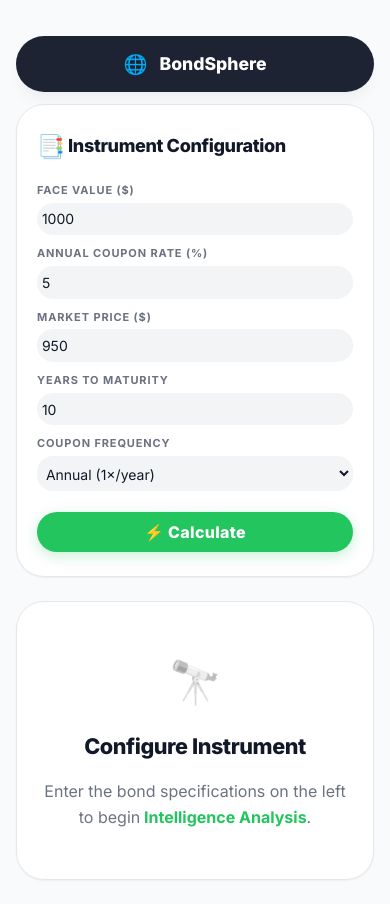
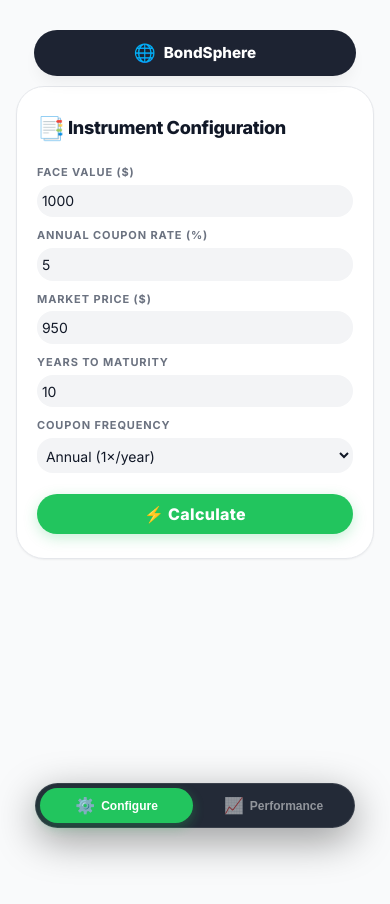
Before and after one commit to Jaseem8/bond, a React (Vite) app in the folder frontend/: page / in a window 390 px wide. After the commit the page ends 844 px from the top, so only its background shows below. Built offline with nearby package versions, Linux system fonts and the light colour scheme; no server answers.

Commit message:
feat: Implement mobile tab navigation and a dedicated loading component with responsive styling.

```diff
--- a/frontend/src/App.css
+++ b/frontend/src/App.css
@@ -73,7 +73,10 @@
   height: 100%;
   min-height: 0;
   overflow: hidden;
+  transition: opacity 0.3s ease;
 }
+
+.mobile-nav { display: none; }
 
 /* ── Empty State: Bento-style ── */
 .empty-state {
@@ -110,36 +113,41 @@
   .app {
     height: auto;
     overflow-x: hidden;
-    padding: 24px 16px;
+    padding: 20px 16px;
     width: 100%;
     display: flex;
-    align-items: center; /* Center everything horizontally */
+    flex-direction: column;
+    align-items: center;
   }
   .app-header {
     position: sticky;
-    top: 12px;
+    top: 10px;
     z-index: 100;
-    height: 56px;
-    width: 100%;
-    max-width: 700px; /* Increased from 450px for better fit on tablets */
-    padding: 0 24px;
-    margin-bottom: 24px;
-    border-radius: 28px;
+    height: 46px;
+    width: 90%;
+    max-width: 700px;
+    padding: 0 16px;
+    margin-bottom: 20px;
+    border-radius: 23px;
+    display: flex;
+    align-items: center;
     justify-content: center;
+    margin-left: auto;
+    margin-right: auto;
   }
-  .header-left { gap: 12px; }
-  .logo-icon { font-size: 1.2rem; }
-  .logo-text { font-size: 1.1rem; }
-  .header-badge { display: none; }
+  .header-left { gap: 8px; }
+  .logo-icon { font-size: 1.1rem; }
+  .logo-text { font-size: 0.95rem; }
+  .header-badge, .header-title { display: none; }
 
   .app-main {
     display: flex;
     flex-direction: column;
     width: 100%;
-    max-width: 800px; /* Increased from 500px to fill space better on tablets */
+    max-width: 1000px;
     height: auto;
     overflow: visible;
-    gap: 24px;
+    gap: 20px;
     padding: 0;
   }
   .form-col, .results-col {
@@ -147,13 +155,79 @@
     height: auto;
     overflow: visible;
   }
-  .header-title { display: none; }
 
   .empty-state {
-    padding: 48px 24px;
-    min-height: 250px;
+    padding: 40px 20px;
+    min-height: 200px;
   }
   .empty-state p {
     max-width: 100%;
   }
+
+  /* ── Tab Switching Logic ── */
+  .app-main.active-tab-form .results-col { display: none; }
+  .app-main.active-tab-results .form-col { display: none; }
+
+  .app-main.active-tab-results .results-col {
+    display: flex;
+    flex-direction: column;
+    height: auto;
+  }
+
+  /* ── Floating Bottom Nav ── */
+  .mobile-nav {
+    display: flex;
+    position: fixed;
+    bottom: 16px;
+    left: 50%;
+    transform: translateX(-50%);
+    background: rgba(17, 24, 39, 0.92);
+    backdrop-filter: blur(16px);
+    border: 1px solid rgba(255, 255, 255, 0.1);
+    border-radius: 30px;
+    padding: 4px;
+    gap: 4px;
+    z-index: 1000;
+    box-shadow: 0 12px 40px rgba(0, 0, 0, 0.4);
+    width: 85%;
+    max-width: 320px;
+  }
+
+  .nav-item {
+    flex: 1;
+    display: flex;
+    align-items: center;
+    justify-content: center;
+    gap: 6px;
+    padding: 8px 12px;
+    border: none;
+    border-radius: 26px;
+    background: transparent;
+    color: rgba(255, 255, 255, 0.5);
+    font-size: 12px;
+    font-weight: 700;
+    cursor: pointer;
+    transition: all 0.3s cubic-bezier(0.4, 0, 0.2, 1);
+  }
+
+  @media (max-width: 380px) {
+    .nav-text { display: none; }
+    .nav-item { padding: 8px; }
+    .nav-icon { font-size: 1.1rem; }
+    .mobile-nav { max-width: 120px; }
+    .logo-text { font-size: 0.85rem; }
+    .logo-icon { font-size: 0.9rem; }
+  }
+
+  .nav-item.active {
+    background: var(--clr-primary);
+    color: white;
+    box-shadow: 0 4px 12px rgba(34, 197, 94, 0.3);
+  }
+
+  .nav-icon { font-size: 1rem; }
+
+  body {
+    padding-bottom: 80px;
+  }
 }
--- a/frontend/src/App.tsx
+++ b/frontend/src/App.tsx
@@ -1,13 +1,24 @@
-import { useEffect } from 'react';
+import { useEffect, useState } from 'react';
 import { BondForm } from './components/BondForm/BondForm';
 import { BondResults } from './components/BondResults/BondResults';
+import { BondLoading } from './components/BondLoading/BondLoading';
 import { useBondForm } from './hooks/useBondForm';
 import { pingServer } from './api/api';
 import './App.css';
 
 export default function App() {
-  const { form, results, loading, takingLonger, error, handleChange, handleSubmit } =
+  const { form, results, loading, takingLonger, error, handleChange, handleSubmit: originalHandleSubmit } =
     useBondForm();
+
+  const [activeTab, setActiveTab] = useState<'form' | 'results'>('form');
+
+  // Auto-switch to results tab on mobile when submitting
+  const handleSubmit = async (e: React.FormEvent) => {
+    await originalHandleSubmit(e);
+    if (window.innerWidth <= 860) {
+      setActiveTab('results');
+    }
+  };
 
   // "Wake up" the backend immediately on mount (Render Free Tier)
   useEffect(() => {
@@ -27,7 +38,7 @@ export default function App() {
       </header>
 
       {/* ── Two-column main — fills exactly the remaining vh ── */}
-      <main className="app-main">
+      <main className={`app-main active-tab-${activeTab}`}>
         <aside className="form-col">
           <BondForm
             form={form}
@@ -40,7 +51,9 @@ export default function App() {
         </aside>
 
         <section className="results-col">
-          {results ? (
+          {loading ? (
+            <BondLoading isTakingLonger={takingLonger} />
+          ) : results ? (
             <BondResults results={results} />
           ) : (
             <div className="empty-state">
@@ -54,6 +67,24 @@ export default function App() {
           )}
         </section>
       </main>
+
+      {/* ── Mobile Navigation Bar ── */}
+      <nav className="mobile-nav">
+        <button
+          className={`nav-item ${activeTab === 'form' ? 'active' : ''}`}
+          onClick={() => setActiveTab('form')}
+        >
+          <span className="nav-icon">⚙️</span>
+          <span className="nav-text">Configure</span>
+        </button>
+        <button
+          className={`nav-item ${activeTab === 'results' ? 'active' : ''}`}
+          onClick={() => setActiveTab('results')}
+        >
+          <span className="nav-icon">📈</span>
+          <span className="nav-text">Performance</span>
+        </button>
+      </nav>
     </div>
   );
 }
--- /dev/null
+++ b/frontend/src/components/BondLoading/BondLoading.css
@@ -0,0 +1,121 @@
+.bond-loading {
+  display: flex;
+  flex-direction: column;
+  align-items: center;
+  justify-content: center;
+  height: 100%;
+  padding: 40px;
+  text-align: center;
+  animation: fadeIn 0.5s ease;
+}
+
+.loading-visual {
+  position: relative;
+  width: 120px;
+  height: 120px;
+  margin-bottom: 3.5vh;
+  display: flex;
+  align-items: center;
+  justify-content: center;
+}
+
+.radar-circle {
+  position: absolute;
+  width: 100%;
+  height: 100%;
+  border: 1px solid var(--clr-primary);
+  border-radius: 50%;
+  opacity: 0;
+  animation: radarPulse 3s cubic-bezier(0.21, 0.53, 0.56, 0.8) infinite;
+}
+
+.delay-1 { animation-delay: 1s; }
+.delay-2 { animation-delay: 2s; }
+
+.center-node {
+  width: 50px;
+  height: 50px;
+  background: var(--clr-surface);
+  border: 2px solid var(--clr-primary);
+  border-radius: 12px;
+  display: flex;
+  align-items: center;
+  justify-content: center;
+  z-index: 2;
+  box-shadow: var(--shadow-glow);
+}
+
+.node-icon {
+  font-size: 1.5rem;
+}
+
+.scanning-line {
+  position: absolute;
+  width: 50%;
+  height: 2px;
+  background: linear-gradient(to right, transparent, var(--clr-primary));
+  top: 50%;
+  left: 50%;
+  transform-origin: left center;
+  animation: rotate 2s linear infinite;
+  z-index: 1;
+}
+
+.loading-content {
+  max-width: 320px;
+}
+
+.loading-title {
+  font-size: var(--text-lg);
+  font-weight: 800;
+  color: var(--clr-text);
+  margin-bottom: 1vh;
+  letter-spacing: -0.01em;
+}
+
+.loading-msg {
+  font-size: var(--text-sm);
+  color: var(--clr-muted);
+  font-weight: 500;
+  min-height: 3em;
+  line-height: 1.5;
+}
+
+.loading-progress-bar {
+  width: 180px;
+  height: 4px;
+  background: var(--clr-border);
+  border-radius: 10px;
+  margin-top: 3vh;
+  overflow: hidden;
+  opacity: 0.6;
+}
+
+.progress-fill {
+  height: 100%;
+  width: 30%;
+  background: var(--clr-primary);
+  border-radius: 10px;
+  animation: progressMove 1.5s ease-in-out infinite;
+}
+
+@keyframes radarPulse {
+  0% { transform: scale(0.4); opacity: 0.8; }
+  100% { transform: scale(1.6); opacity: 0; }
+}
+
+@keyframes rotate {
+  from { transform: rotate(0deg); }
+  to { transform: rotate(360deg); }
+}
+
+@keyframes progressMove {
+  0% { transform: translateX(-100%); }
+  50% { transform: translateX(150%); }
+  100% { transform: translateX(400%); }
+}
+
+@keyframes fadeIn {
+  from { opacity: 0; transform: translateY(10px); }
+  to { opacity: 1; transform: translateY(0); }
+}
--- /dev/null
+++ b/frontend/src/components/BondLoading/BondLoading.tsx
@@ -0,0 +1,56 @@
+import { useState, useEffect } from 'react';
+import './BondLoading.css';
+
+interface Props {
+  isTakingLonger?: boolean;
+}
+
+const MESSAGES = [
+  'Initializing analytical engine...',
+  'Processing yield curves...',
+  'Calculating net present values...',
+  'Benchmarking volatility factors...',
+  'Compiling cash flow intelligence...',
+  'Optimizing bisection convergence...',
+];
+
+export function BondLoading({ isTakingLonger }: Props) {
+  const [messageIndex, setMessageIndex] = useState(0);
+
+  useEffect(() => {
+    const interval = setInterval(() => {
+      setMessageIndex((prev) => (prev + 1) % MESSAGES.length);
+    }, 2500);
+    return () => clearInterval(interval);
+  }, []);
+
+  return (
+    <div className="bond-loading">
+      <div className="loading-visual">
+        <div className="radar-circle"></div>
+        <div className="radar-circle delay-1"></div>
+        <div className="radar-circle delay-2"></div>
+        <div className="center-node">
+          <span className="node-icon">📊</span>
+        </div>
+        <div className="scanning-line"></div>
+      </div>
+
+      <div className="loading-content">
+        <h3 className="loading-title">
+          {isTakingLonger ? 'Deep System Initialization' : 'Processing Intelligence'}
+        </h3>
+        <p className="loading-msg">
+          {isTakingLonger
+            ? 'The server is waking up from standby. This usually takes 30-60 seconds on the first request.'
+            : MESSAGES[messageIndex]
+          }
+        </p>
+      </div>
+
+      <div className="loading-progress-bar">
+        <div className="progress-fill"></div>
+      </div>
+    </div>
+  );
+}
--- a/frontend/src/components/BondResults/BondResults.css
+++ b/frontend/src/components/BondResults/BondResults.css
@@ -59,18 +59,14 @@
 
 .metric-value {
   /* Fluid font size */
-  font-size: clamp(1.15rem, 1.8vw, var(--text-2xl));
+  font-size: clamp(1.1rem, 1.8vw, var(--text-2xl));
   font-weight: 900;
   color: var(--clr-text);
   line-height: 1.1;
   letter-spacing: -0.03em;
-  word-break: break-word;
+  white-space: nowrap; /* Prevent messy two-line wrapping */
   overflow: hidden;
   text-overflow: ellipsis;
-  display: -webkit-box;
-  -webkit-line-clamp: 2;
-  line-clamp: 2;
-  -webkit-box_orient: vertical;
 }
 
 .metric-sub {
--- a/frontend/src/components/BondResults/BondResults.tsx
+++ b/frontend/src/components/BondResults/BondResults.tsx
@@ -30,15 +30,15 @@ export function BondResults({ results }: Props) {
 
   const highlight = isPremium ? 'premium' : isDiscount ? 'discount' : 'neutral';
   const statusLabel = isPremium
-    ? '📈 Trading at Premium'
+    ? '📈 Premium'
     : isDiscount
-    ? '📉 Trading at Discount'
-    : '⚖ Trading at Par';
+    ? '📉 Discount'
+    : '⚖ At Par';
   const statusSub = isPremium
-    ? 'Market price > Face value'
+    ? 'Market Price > Face Value'
     : isDiscount
-    ? 'Market price < Face value'
-    : 'Market price = Face value';
+    ? 'Market Price < Face Value'
+    : 'Market Price = Face Value';
 
   return (
     <section className="bond-results">
--- a/frontend/src/components/CashFlowTable/CashFlowTable.css
+++ b/frontend/src/components/CashFlowTable/CashFlowTable.css
@@ -182,14 +182,20 @@
   .cash-flow-table th,
   .cash-flow-table td {
     padding: 6px 2px;
-    font-size: 8.5px;
-    letter-spacing: -0.05em;
+    font-size: 8px;
+    letter-spacing: -0.03em;
   }
   .table-heading {
     padding: 8px 12px;
-    font-size: 0.8rem;
+  }
+  .heading-left {
+    font-size: 11px;
   }
   .cash-flow-table th {
-    font-size: 7.5px;
+    font-size: 7px;
+  }
+  .table-badge, .export-btn {
+    font-size: 8px;
+    padding: 2px 6px;
   }
 }
```
